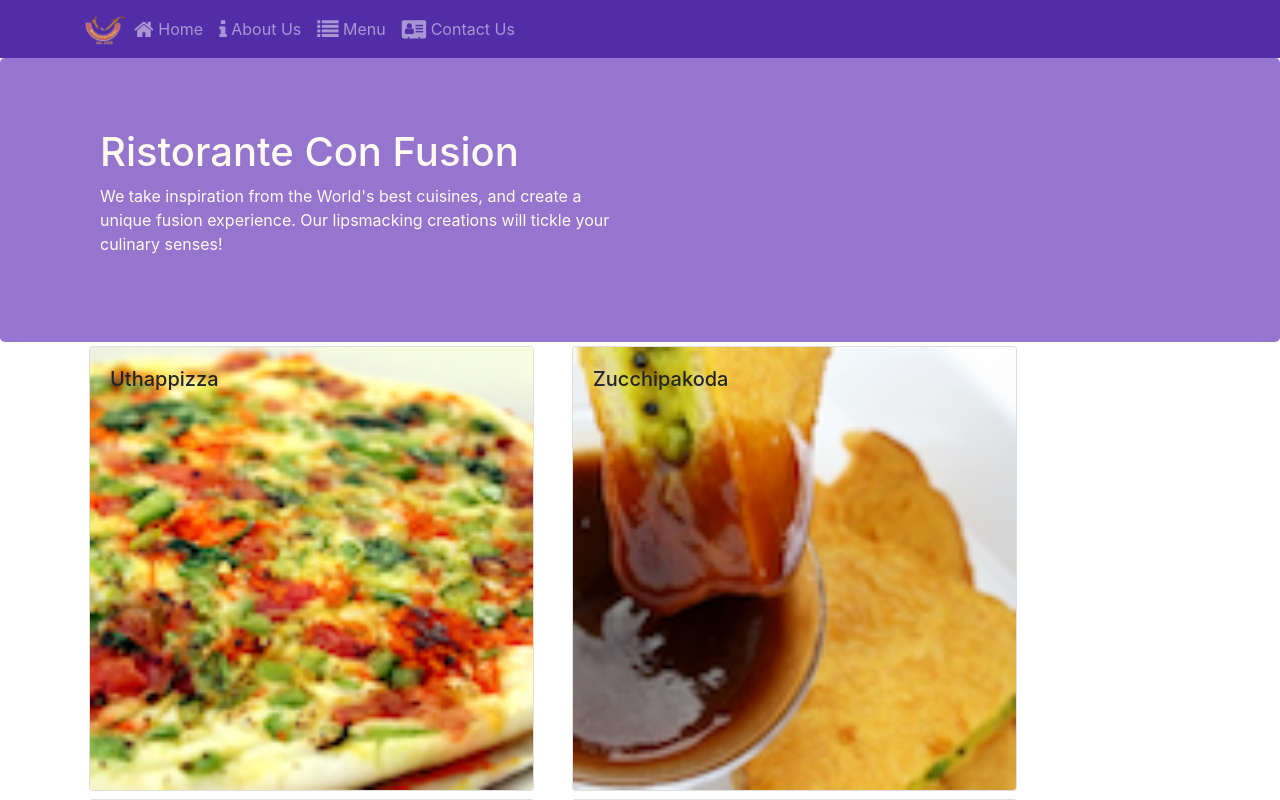
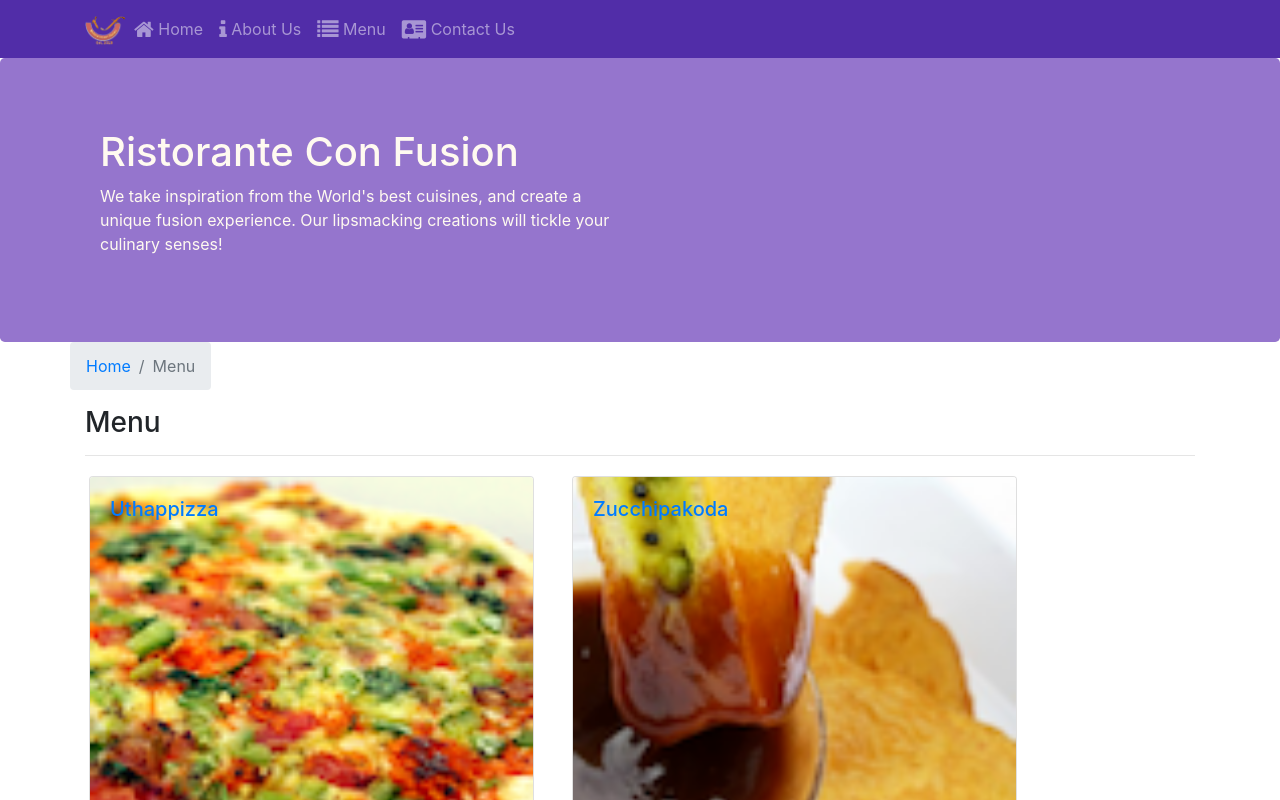
Before and after one commit to MadushikaAmarasekara/react, a React (Create React App) app: page /menu in a window 1280 px wide. Shown: the top 800 px of the page. Built offline with nearby package versions, Linux system fonts and the light colour scheme.

Commit message:
SPA Pt. 2

```diff
--- a/src/components/ContactComponent.js
+++ b/src/components/ContactComponent.js
@@ -1,8 +1,22 @@
 import React from 'react';
+import { Breadcrumb, BreadcrumbItem } from 'reactstrap';
+import { Link } from 'react-router-dom';
 
 function Contact(props){
     return(
         <div className="container">
+            <div className="row">
+                <Breadcrumb>
+                    <BreadcrumbItem><Link to='/home'>Home</Link></BreadcrumbItem>
+                    <BreadcrumbItem active>Contact Us</BreadcrumbItem>
+                </Breadcrumb>
+
+                <div className="col-12">
+                    <h3>Contact Us</h3>
+                    <hr/>
+                </div>
+            </div>
+
             <div className="row row-content">
                 <div className="col-12">
                     <h3>Location Information</h3>
--- a/src/components/DishDetailComponent.js
+++ b/src/components/DishDetailComponent.js
@@ -1,5 +1,6 @@
 import React from 'react';
-import { Card, CardImg, CardText, CardBody, CardTitle } from 'reactstrap';
+import { Card, CardImg, CardText, CardBody, CardTitle, Breadcrumb, BreadcrumbItem } from 'reactstrap';
+import { Link } from 'react-router-dom';
 
 function RenderDish({ dish }){
     return(
@@ -47,8 +48,20 @@
         return(
             <div class="container">
                 <div className="row">
+                    <Breadcrumb>
+                        <BreadcrumbItem><Link to='/menu'>Menu</Link></BreadcrumbItem>
+                        <BreadcrumbItem active>{props.dish.name}</BreadcrumbItem>
+                    </Breadcrumb>
+
+                    <div className="col-12">
+                        <h3>{props.dish.name}</h3>
+                        <hr/>
+                    </div>
+                </div>
+
+                <div className="row">
                     <RenderDish dish={props.dish}/>
-                    <RenderComments dish={props.dish}/>
+                    <RenderComments dish={props}/>
                 </div>
             </div>
         );
--- a/src/components/MainComponent.js
+++ b/src/components/MainComponent.js
@@ -32,12 +32,21 @@
             );
         }
 
+        const DishWithId = ({match}) => {
+            return(
+                <DishDetail dish={this.state.dishes.filter((dish) => dish.id === parseInt(match.params.dishId, 10))[0]}
+                comments={this.state.comments.filter((comment) => comment.dishId === parseInt(match.params.dishId, 10))}
+                />
+            );
+        }
+
         return (
         <div>
             <Header />
             <Switch>
                 <Route path="/home" component={HomePage} />
                 <Route exact path="/menu" component={() => <Menu dishes={this.state.dishes} />} />
+                <Route path="/menu/:dishId" component={DishWithId} />
                 <Route exact path="/contactus" component={Contact} />
                 <Redirect to="/home" />
             </Switch>
--- a/src/components/MenuComponent.js
+++ b/src/components/MenuComponent.js
@@ -1,13 +1,16 @@
 import React from 'react';
-import { Card, CardImg, CardImgOverlay, CardTitle } from 'reactstrap';
+import { Card, CardImg, CardImgOverlay, CardTitle, Breadcrumb, BreadcrumbItem } from 'reactstrap';
+import { Link } from 'react-router-dom';
 
-function RenderMenuItem({ dish, onClick }){
+function RenderMenuItem({ dish }){
     return(
-        <Card key={dish.id} onClick={() => onClick(dish.id)}>
-            <CardImg width="100%" src={dish.image} alt={dish.name}/>
-            <CardImgOverlay>
-                <CardTitle>{dish.name}</CardTitle>
-            </CardImgOverlay>
+        <Card key={dish.id}>
+            <Link to={`/menu/${dish.id}`}>
+                <CardImg width="100%" src={dish.image} alt={dish.name}/>
+                <CardImgOverlay>
+                    <CardTitle>{dish.name}</CardTitle>
+                </CardImgOverlay>
+            </Link>
         </Card>
     );
 }
@@ -16,13 +19,25 @@
     const menu = props.dishes.map((dish) => {
         return(
             <div className="col-12 col-md-5 m-1">
-                <RenderMenuItem dish={dish} onClick={props.onClick}/>
+                <RenderMenuItem dish={dish} />
             </div>
         );
     });
 
     return(
         <div className="container">
+            <div className="row">
+                <Breadcrumb>
+                    <BreadcrumbItem><Link to='/home'>Home</Link></BreadcrumbItem>
+                    <BreadcrumbItem active>Menu</BreadcrumbItem>
+                </Breadcrumb>
+
+                <div className="col-12">
+                    <h3>Menu</h3>
+                    <hr/>
+                </div>
+            </div>
+
             <div className="row">
                 {menu}
             </div>
```
Also changed, not shown: 1 other file (tests, documents, lock files or other folders).
